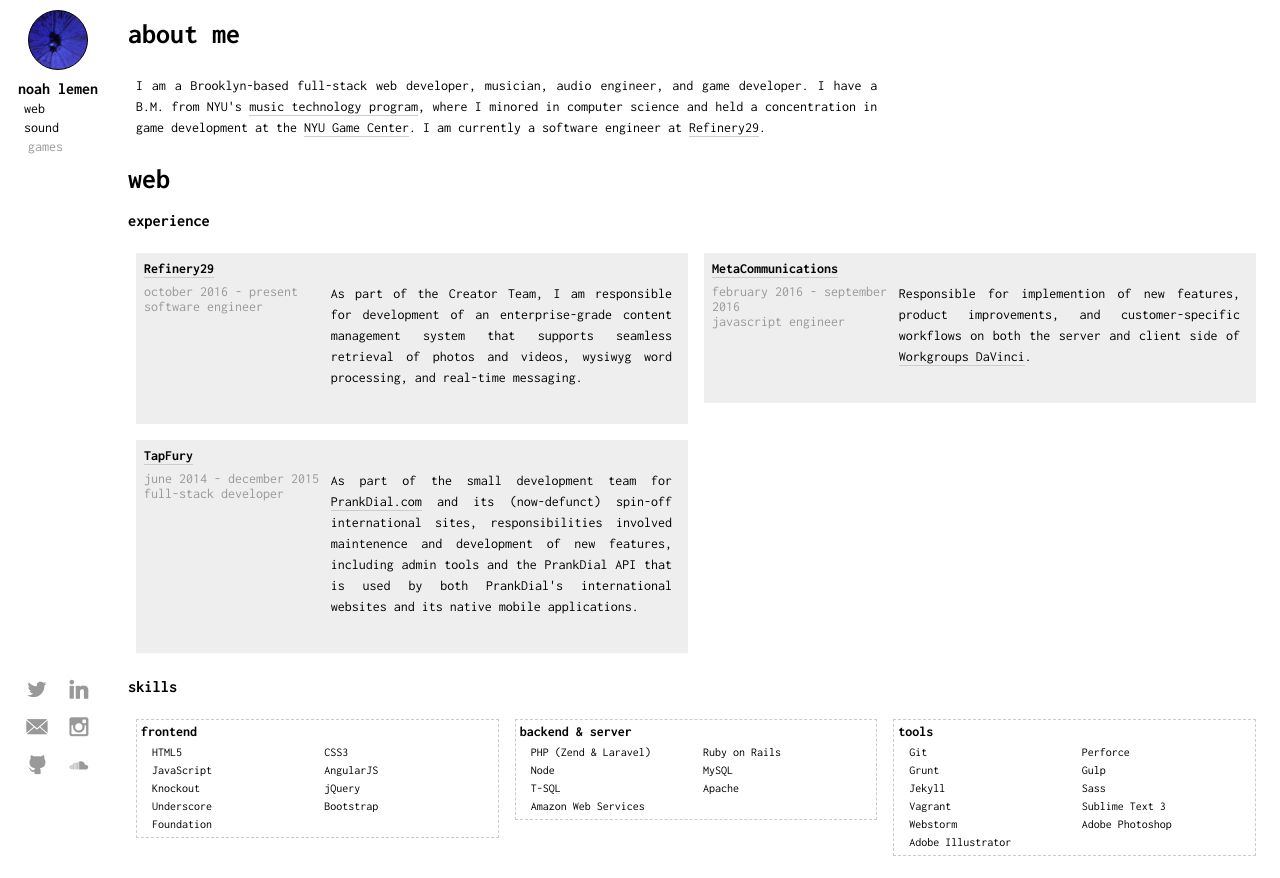
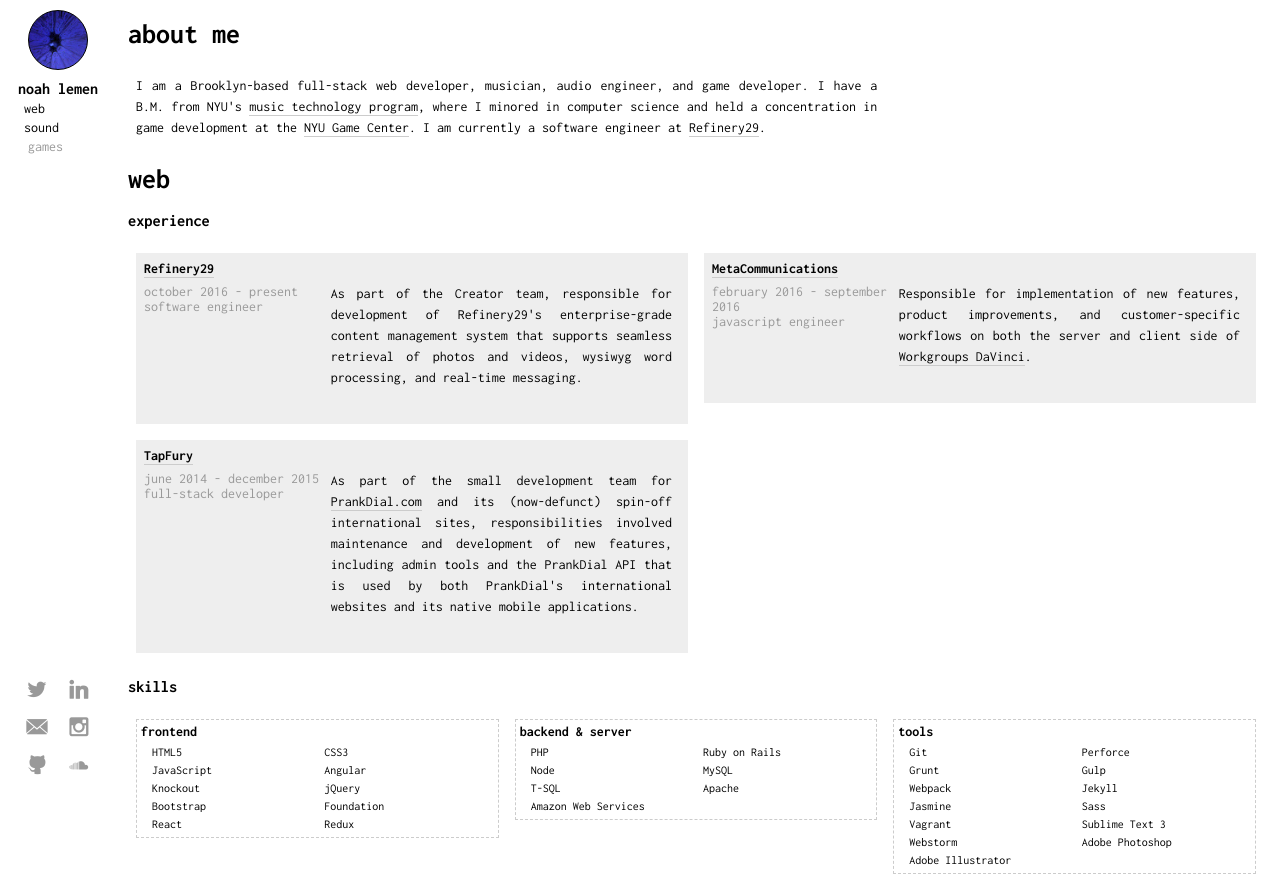
Before and after one commit to noahlemen/kedromelon.github.io, a website: page src/index.html in a window 1280 px wide. Shown: the top 878 px of the page. Drawn offline with nearby package versions, Linux system fonts and the light colour scheme; some packages are replaced by stand-ins of ours; a script that the page names is missing.

Commit message:
change wording

```diff
--- a/src/index.html
+++ b/src/index.html
@@ -60,7 +60,7 @@
 						<div class="role">software engineer</div>
 					</div>
 					<div class="pure-u-1-1 pure-u-sm-2-3 desc">
-						<p>As part of the Creator Team, I am responsible for development of an enterprise-grade content management system that supports seamless retrieval of photos and videos, wysiwyg word processing, and real-time messaging.</p>
+						<p>As part of the Creator team, responsible for development of Refinery29's enterprise-grade content management system that supports seamless retrieval of photos and videos, wysiwyg word processing, and real-time messaging.</p>
 					</div>
 				</div>
 			</div>
@@ -74,7 +74,7 @@
 						<div class="role">javascript engineer</div>
 					</div>
 					<div class="pure-u-1-1 pure-u-sm-2-3 desc">
-						<p>Responsible for implemention of new features, product improvements, and customer-specific workflows on both the server and client side of <a href="http://workgroups.com/" target="_blank">Workgroups DaVinci</a>.</p>
+						<p>Responsible for implementation of new features, product improvements, and customer-specific workflows on both the server and client side of <a href="http://workgroups.com/" target="_blank">Workgroups DaVinci</a>.</p>
 					</div>
 				</div>
 			</div>
@@ -88,7 +88,7 @@
 						<div class="role">full-stack developer</div>
 					</div>
 					<div class="pure-u-1-1 pure-u-sm-2-3 desc">
-						<p>As part of the small development team for <a href="http://prankdial.com" target="_blank">PrankDial.com</a> and its (now-defunct) spin-off international sites, responsibilities involved maintenence and development of new features, including admin tools and the PrankDial API that is used by both PrankDial's international websites and its native mobile applications.</p>
+						<p>As part of the small development team for <a href="http://prankdial.com" target="_blank">PrankDial.com</a> and its (now-defunct) spin-off international sites, responsibilities involved maintenance and development of new features, including admin tools and the PrankDial API that is used by both PrankDial's international websites and its native mobile applications.</p>
 					</div>
 				</div>
 			</div>
@@ -160,12 +160,13 @@
 						<li>HTML5</li>
 						<li>CSS3</li>
 						<li>JavaScript</li>
-						<li>AngularJS</li>
+						<li>Angular</li>
 						<li>Knockout</li>
 						<li>jQuery</li>
-						<li>Underscore</li>
 						<li>Bootstrap</li>
 						<li>Foundation</li>
+						<li>React</li>
+						<li>Redux</li>
 					</ul>
 				</div>
 			</div>
@@ -173,7 +174,7 @@
 				<div class="skills-el">
 					<h4>backend & server</h4>
 					<ul>
-						<li>PHP (Zend & Laravel)</li>
+						<li>PHP</li>
 						<li>Ruby on Rails</li>
 						<li>Node</li>
 						<li>MySQL</li>
@@ -191,7 +192,9 @@
 						<li>Perforce</li>
 						<li>Grunt</li>
 						<li>Gulp</li>
+						<li>Webpack</li>
 						<li>Jekyll</li>
+						<li>Jasmine</li>
 						<li>Sass</li>
 						<li>Vagrant</li>
 						<li>Sublime Text 3</li>
```
